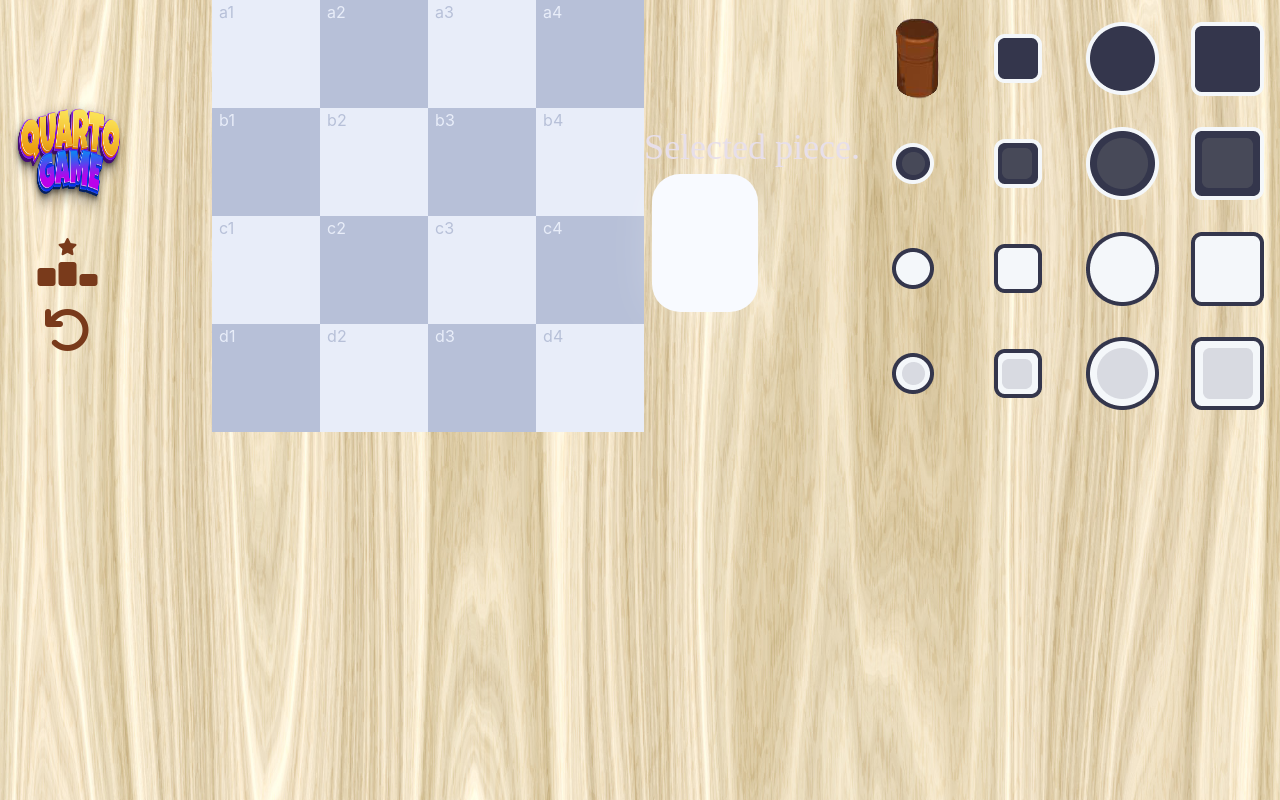
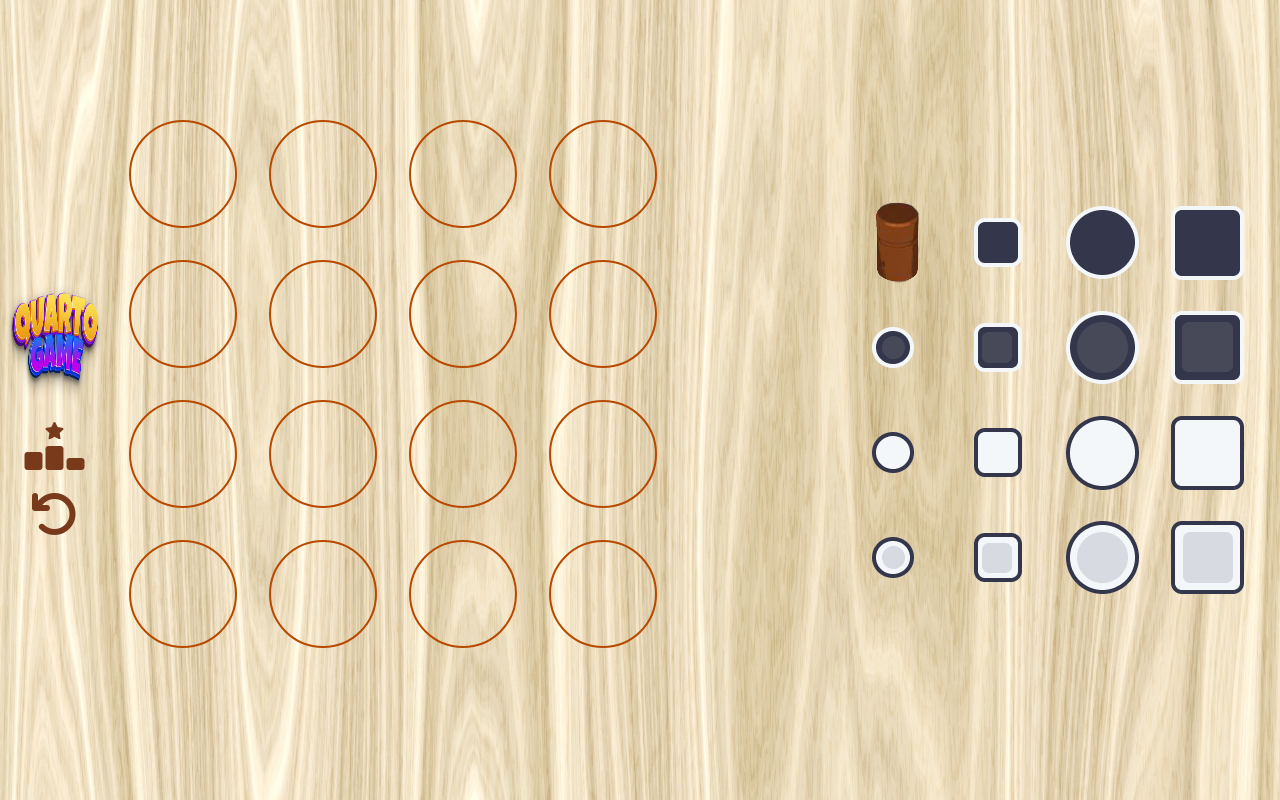
Before and after one commit to hichemCodes/quarto, a React (Create React App) app: page / in a window 1280 px wide. Built offline with nearby package versions, Linux system fonts and the light colour scheme; a web font is replaced by a local one.

Commit message:
changement des interface 2

```diff
--- a/src/Assets/Board.css
+++ b/src/Assets/Board.css
@@ -6,24 +6,28 @@
   display: flex;
   justify-content: space-between;
   align-items: center;
+  width: 180vh;
+  padding: 0px 20px 0px 20px;
 }
 
 .cell {
   width: 108px;
   height: 108px;
-  background: #b7c0d8;
   color: #e8edf9;
   display: grid;
   place-content: center;
+  border-radius: 50%;
+  border: 2px solid #b74a00;
 }
 
 .cellInv {
   width: 108px;
   height: 108px;
-  background: #e8edf9;
   color: #b7c0d8;
   display: grid;
   place-content: center;
+  border-radius: 50%;
+  border: 2px solid #b74a00;
 }
 
 .cellName {
@@ -42,7 +46,8 @@
 }
 
 .board {
-
+  width: 70vh !important;
+  height: 70vh !important;
 }
 
 .pieces {
--- a/src/index.css
+++ b/src/index.css
@@ -7,6 +7,7 @@ display: flex;
 justify-content: space-between;
 align-items: center;
 width: 100%;
+height: 100vh;
 }
 body {
   margin: 0;
```
Also changed, not shown: src/Components/Board.tsx (+7 -0 lines).
